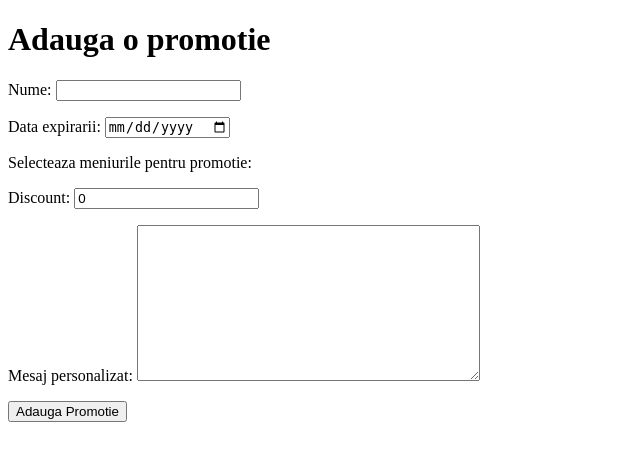
After one commit to sebastianMustatoiu/Proiect-DJANGO, a Django app: page /aplicatie_exemplu/adauga_promotie/ in a window 1280 px wide. The commit adds this page. Shown: the top 461 px of the page, without its empty margins (0-640 px from the left). Run offline with Django 5.2, Linux system fonts and the light colour scheme; data that the repository does not hold is empty; parts of the project's set-up code (start-up, migrations or seed data) failed here and were passed over.

Commit message:
Am adaugat formular pentru promotii si vizualizare pizza

```diff
--- a/aplicatie_exemplu/forms.py
+++ b/aplicatie_exemplu/forms.py
@@ -10,6 +10,8 @@ import datetime
 import uuid
 from django.template.loader import render_to_string
 from django.core.mail import EmailMessage
+from .models import Promotie
+
 
 
 
@@ -241,3 +243,24 @@ class CustomAuthenticationForm(AuthenticationForm):
                 code='email_not_confirmed',
             )
         super().confirm_login_allowed(user)
+
+class PromotieForm(forms.ModelForm):
+    meniu = forms.ModelMultipleChoiceField(
+        queryset=Meniu.objects.all(),
+        widget=forms.CheckboxSelectMultiple,
+        label="Selecteaza meniurile pentru promotie"
+    )
+    data_expirare = forms.DateField(
+        widget=forms.DateInput(attrs={'type': 'date'}),
+        label="Data expirarii"
+    )
+
+    class Meta:
+        model = Promotie
+        fields = ['nume', 'data_expirare', 'meniu', 'discount', 'mesaj_personalizat']
+
+    def clean_data_expirare(self):
+        data_expirare = self.cleaned_data.get('data_expirare')
+        if data_expirare and data_expirare < datetime.date.today():
+            raise ValidationError("Data de expirare nu poate fi în trecut.")
+        return data_expirare
--- a/aplicatie_exemplu/models.py
+++ b/aplicatie_exemplu/models.py
@@ -1,6 +1,9 @@
 from django.db import models
 import uuid
 from django.contrib.auth.models import AbstractUser
+from django.conf import settings
+from datetime import datetime, timedelta
+
 
 class Organizator(models.Model):
     nume = models.CharField(max_length=100)
@@ -147,3 +150,23 @@ class CustomUser(AbstractUser):
 
     def __str__(self):
         return self.username
+
+
+class Vizualizari(models.Model):
+    user = models.ForeignKey(settings.AUTH_USER_MODEL, on_delete=models.CASCADE)
+    produs = models.ForeignKey('Pizza', on_delete=models.CASCADE)
+    data_vizualizare = models.DateTimeField(auto_now_add=True)
+
+    class Meta:
+        ordering = ['-data_vizualizare']
+
+class Promotie(models.Model):
+    nume = models.CharField(max_length=100)
+    data_creare = models.DateTimeField(auto_now_add=True)
+    data_expirare = models.DateTimeField()
+    meniu = models.ManyToManyField('Meniu', related_name='promotii')
+    discount = models.DecimalField(max_digits=5, decimal_places=2, default=0)
+    mesaj_personalizat = models.TextField()
+
+    def __str__(self):
+        return f"{self.nume} - expira la {self.data_expirare}"
--- /dev/null
+++ b/aplicatie_exemplu/templates/adauga_promotie.html
@@ -0,0 +1,14 @@
+<!DOCTYPE html>
+<html>
+<head>
+    <title>Adauga Promotie</title>
+</head>
+<body>
+    <h1>Adauga o promotie</h1>
+    <form method="post">
+        {% csrf_token %}
+        {{ form.as_p }}
+        <button type="submit">Adauga Promotie</button>
+    </form>
+</body>
+</html>
--- a/aplicatie_exemplu/urls.py
+++ b/aplicatie_exemplu/urls.py
@@ -31,5 +31,8 @@ urlpatterns = [
     path('password_change/', auth_views.PasswordChangeView.as_view(template_name='password_change.html'), name='password_change'),
     path('password_change_done/', auth_views.PasswordChangeDoneView.as_view(template_name='password_change_done.html'), name='password_change_done'),
     path('confirma_mail/<str:cod>/', views.confirma_mail, name='confirma_mail'),
+    path("adauga_promotie/", views.adauga_promotie, name="adauga_promotie"),
+    path("promotii/", views.lista_promotii, name="lista_promotii"),
+    path('pizza/<int:id>/', views.detalii_pizza, name='detalii_pizza'),
 
 ]
--- a/aplicatie_exemplu/views.py
+++ b/aplicatie_exemplu/views.py
@@ -5,17 +5,20 @@ from django.contrib.auth import logout
 from django.shortcuts import render, redirect, get_object_or_404
 from django.http import HttpResponse
 from datetime import datetime
+from django.utils import timezone
 from django.core.paginator import Paginator
 from django.conf import settings
 from django.contrib.auth.forms import UserCreationForm
 from django.contrib.auth import login
 from django.contrib.auth.decorators import login_required
 from django.core.mail import send_mail
-from .models import CustomUser
-
+from .models import CustomUser, Vizualizari, Pizza, Promotie
+from django.core.mail import send_mass_mail
+from django.db.models import Count
+from django.db import models
 
 from .models import Locatie, Prajitura, Pizza, CustomUser
-from .forms import PizzaFilterForm, ContactForm, PizzaForm, CustomUserCreationForm, CustomAuthenticationForm
+from .forms import PizzaFilterForm, ContactForm, PizzaForm, CustomUserCreationForm, CustomAuthenticationForm, PromotieForm
 
 
 accesari = 0
@@ -305,3 +308,60 @@ def confirma_mail(request, cod):
         mesaj = "Codul de confirmare este invalid sau a expirat."
 
     return render(request, 'confirmare_email.html', {'mesaj': mesaj})
+
+MAX_VIZUALIZARI = 5
+K_VIZUALIZARI = 2
+
+def adauga_vizualizare(user, produs):
+    Vizualizari.objects.create(user=user, produs=produs)
+
+    vizualizari = Vizualizari.objects.filter(user=user).order_by('-data_vizualizare')
+    if vizualizari.count() > MAX_VIZUALIZARI:
+        vizualizari.last().delete()
+
+def adauga_promotie(request):
+    if request.method == 'POST':
+        form = PromotieForm(request.POST)
+        if form.is_valid():
+            promotie = form.save()
+
+            meniuri_selectate = form.cleaned_data['meniu']
+
+            utilizatori = CustomUser.objects.annotate(
+                vizualizari_count=Count('vizualizari', filter=models.Q(
+                    vizualizari__produs__meniu__in=meniuri_selectate
+                ))
+            ).filter(vizualizari_count__gte=K_VIZUALIZARI, newsletter=True).distinct()
+
+            mailuri = []
+            for user in utilizatori:
+                mesaj_html = render_to_string('email_promotie.html', {
+                    'nume': user.username,
+                    'nume_promotie': promotie.nume,
+                    'data_expirare': promotie.data_expirare,
+                    'discount': promotie.discount,
+                    'mesaj_personalizat': promotie.mesaj_personalizat,
+                })
+                mesaj = (
+                    f"Promoție: {promotie.nume}",
+                    mesaj_html,
+                    'sebim5764@gmail.com',
+                    [user.email],
+                )
+                mailuri.append(mesaj)
+
+            send_mass_mail(mailuri, fail_silently=False)
+            return redirect('lista_promotii')
+    else:
+        form = PromotieForm()
+    return render(request, 'adauga_promotie.html', {'form': form})
+
+def lista_promotii(request):
+    promotii = Promotie.objects.all()
+    return render(request, 'lista_promotii.html', {'promotii': promotii})
+
+@login_required
+def detalii_pizza(request, id):
+    pizza = get_object_or_404(Pizza, id=id)
+    adauga_vizualizare(request.user, pizza)
+    return render(request, 'detalii_pizza.html', {'pizza': pizza})
```
Also changed, not shown: aplicatie_exemplu/templates/detalii_pizza.html (added, +23 -0 lines), aplicatie_exemplu/templates/email_promotie.html (added, +13 -0 lines), aplicatie_exemplu/templates/lista_promotii.html (added, +22 -0 lines), aplicatie_exemplu/templates/pizzas.html (+8 -6 lines), aplicatie_exemplu/migrations/0006_promotie_vizualizari.py (added).
